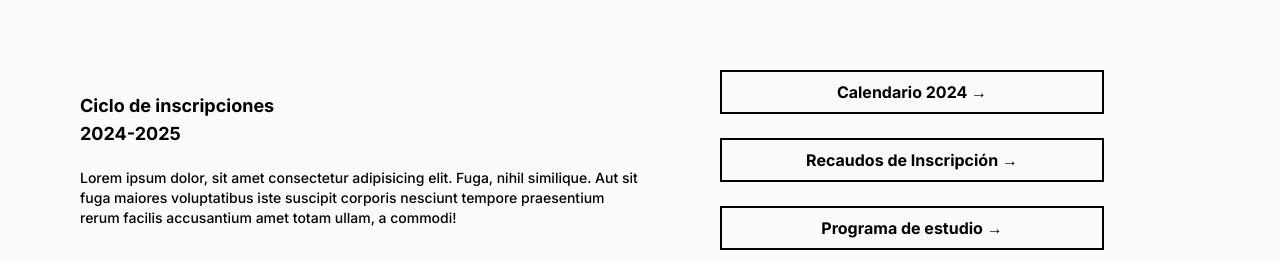
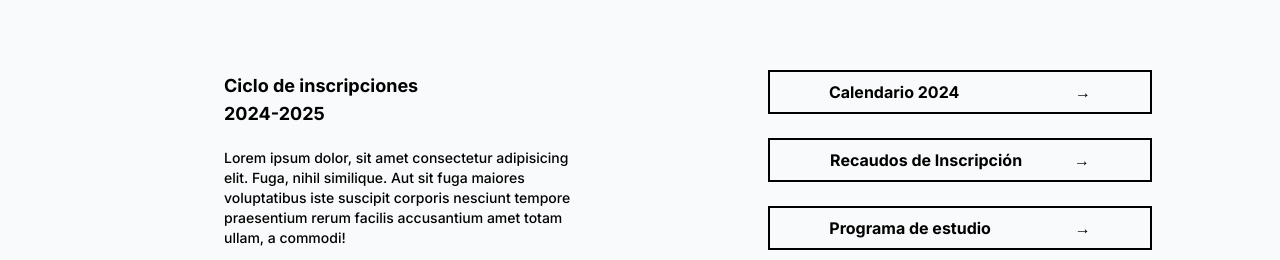
Before and after one commit to LideEieUcv/eie-frontend, a Next.js app: page / in a window 1280 px wide. Shown: the part 692-952 px from the top of the page. Built offline with nearby package versions, Linux system fonts and the light colour scheme.

Commit message:
fix:finish four section the home page

```diff
--- a/app/page.tsx
+++ b/app/page.tsx
@@ -87,26 +87,26 @@ const Index = () => {
 
       {/* Cuarta seccion */}
       <div className='flex flex-row justify-center items-center min-h-96 bg-gray-50 text-center text-black'>
-        <div className='flex flex-col items-start w-1/2 gap-y-5'>
+        <div className='flex-col items-start space-y-5 px-24 w-1/2 hidden md:block'>
           <h1 className='text-lg font-bold text-left ml-20'>Ciclo de inscripciones<br></br>2024-2025</h1>
           <p className='text-sm font-medium text-left ml-20'> Lorem ipsum dolor, sit amet consectetur adipisicing elit. Fuga, nihil similique. Aut sit fuga maiores voluptatibus iste suscipit corporis nesciunt tempore praesentium rerum facilis accusantium amet totam ullam, a commodi!</p>
         </div>
-          <div className='flex flex-col items-start p-20 w-1/2'>
+        <div className='flex justify-center items-center p-20'>
           <div className='flex flex-col items-center justify-center text-center gap-y-6 w-96'>
             <a
               href="/"
               className='w-full font-bold border-2 border-black text-md text-black px-4 py-2 hover:text-gray-400 transition text-center'>
-                    Calendario 2024 →
+              Calendario 2024 <span className='ml-28'>→</span>
             </a>
             <a
               href="/"
               className='w-full font-bold border-2 border-black text-md text-black px-4 py-2 hover:text-gray-400 transition text-center'>
-                    Recaudos de Inscripción →
+              Recaudos de Inscripción <span className='ml-12'>→</span>
             </a>
             <a
               href="/"
               className='w-full font-bold border-2 border-black text-md text-black px-4 py-2 hover:text-gray-400 transition text-center'>
-                    Programa de estudio →
+              Programa de estudio <span className='ml-20'>→</span>
             </a>
           </div>
         </div>
```
Lines whose indentation alone changed are shown as unchanged.
